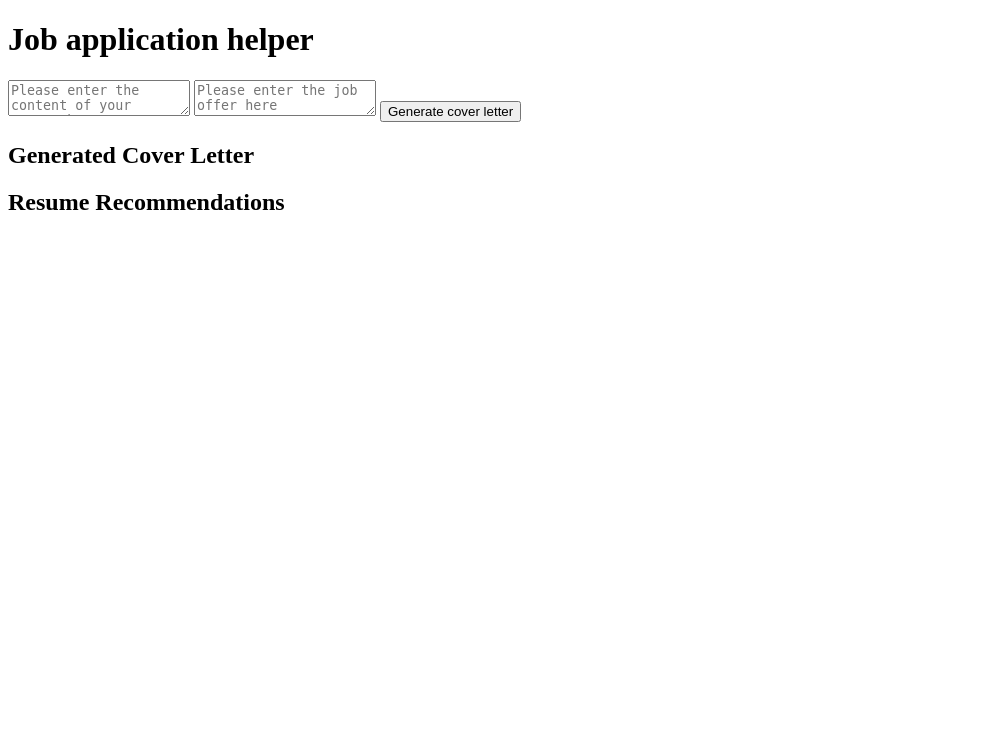
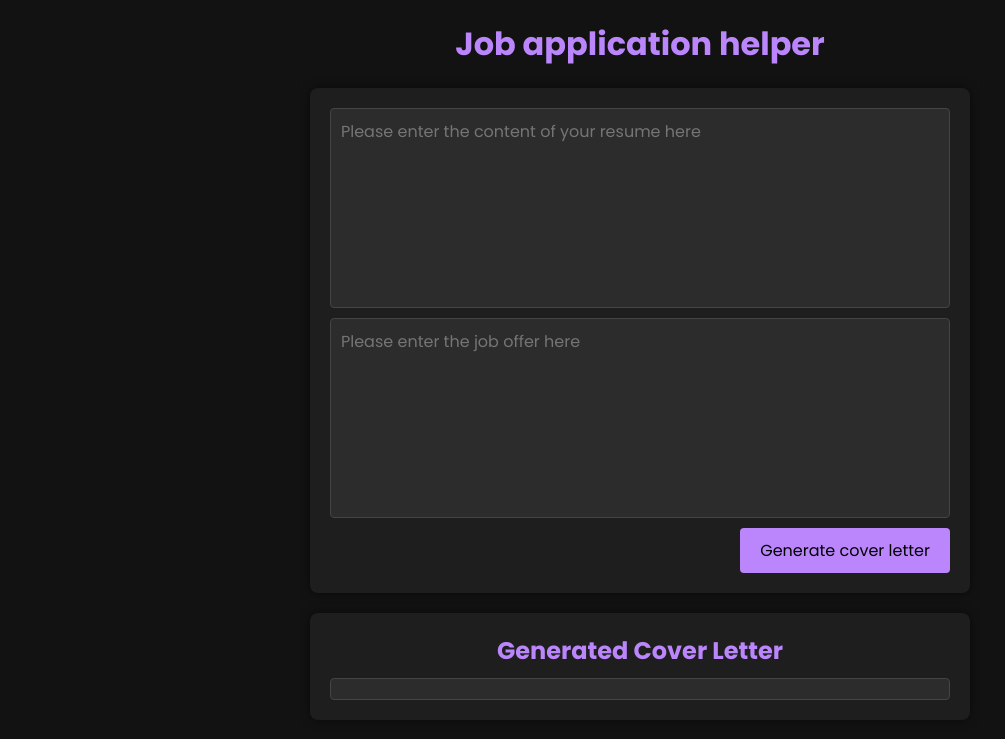
Before and after one commit to Alfred0404/job_helper, a Flask app: page / in a window 1280 px wide. Shown: the top 739 px of the page, without its empty margins (0-1005 px from the left). Run offline with Flask 3, Linux system fonts and the light colour scheme; some web fonts are replaced.

Commit message:
feat: ui changes, better colors and layout

```diff
--- a/src/handle_cover_letter.py
+++ b/src/handle_cover_letter.py
@@ -12,7 +12,7 @@ def generate_cover_letter(job_offer="", resume="", prompt=""):
 
     try:
 
-        prompt = f"""
+        prompt = prompt if prompt != "" else f"""
         Tu es un expert en rédaction de lettre de motivation.
         Je te fournis un offre d'emploi et des informations personnelles.
         Tu dois utiliser ces informations pour composer une lettre de motivation en francais.
--- /dev/null
+++ b/src/static/style.css
@@ -0,0 +1,109 @@
+@import url("https://fonts.googleapis.com/css2?family=Oi&family=Poppins:ital,wght@0,100;0,200;0,300;0,400;0,500;0,600;0,700;0,800;0,900;1,100;1,200;1,300;1,400;1,500;1,600;1,700;1,800;1,900&display=swap");
+:root {
+  --primary-color: #bb86fc;
+  --secondary-color: #3700b3;
+  --bg-color: #121212;
+  --form-bg-color: #1e1e1e;
+}
+
+body,
+h1,
+h2,
+p,
+textarea,
+button {
+  margin: 0;
+  padding: 0;
+  box-sizing: border-box;
+}
+
+body {
+  font-family: "Poppins", Arial, sans-serif;
+  background-color: var(--bg-color);
+  color: #fff;
+  padding: 20px;
+  display: flex;
+  flex-direction: column;
+  align-items: center;
+  justify-content: center;
+}
+
+h1 {
+  text-align: center;
+  margin-bottom: 20px;
+  color: var(--primary-color);
+}
+
+form {
+  display: flex;
+  flex-direction: column;
+  justify-content: end;
+  align-items: end;
+  width: 50%;
+  background-color: var(--form-bg-color);
+  padding: 20px;
+  border-radius: 8px;
+  box-shadow: 0 0 10px rgba(0, 0, 0, 0.5);
+  margin-bottom: 20px;
+}
+
+textarea {
+  font-family: "Poppins", Arial, sans-serif;
+  color: #fff;
+  resize: none;
+  width: 100%;
+  height: 200px;
+  padding: 10px;
+  margin-bottom: 10px;
+  border: 1px solid #444;
+  border-radius: 4px;
+  font-size: 16px;
+  background-color: #2c2c2c;
+  overflow: auto;
+}
+
+button {
+  font-family: "Poppins", Arial, sans-serif;
+  background-color: var(--primary-color);
+  color: #000;
+  padding: 10px 20px;
+  border: none;
+  border-radius: 4px;
+  cursor: pointer;
+  font-size: 16px;
+  transition: all 0.3s;
+}
+
+button:hover {
+  background-color: var(--secondary-color);
+  color: #fff;
+}
+
+.result {
+  display: flex;
+  flex-direction: column;
+  justify-content: center;
+  align-items: center;
+  width: 50%;
+  background-color: var(--form-bg-color);
+  padding: 20px;
+  border-radius: 8px;
+  box-shadow: 0 0 10px rgba(0, 0, 0, 0.5);
+}
+
+.result h2 {
+  margin-bottom: 10px;
+  color: var(--primary-color);
+}
+
+#coverLetter {
+  width: 100%;
+  white-space: pre-wrap;
+  background-color: #2c2c2c;
+  padding: 10px;
+  border: 1px solid #444;
+  border-radius: 4px;
+  font-size: 16px;
+  color: #ffffff;
+  overflow: auto;
+}
--- a/src/templates/index.html
+++ b/src/templates/index.html
@@ -3,6 +3,7 @@
   <head>
     <meta charset="UTF-8" />
     <meta name="viewport" content="width=device-width, initial-scale=1.0" />
+    <link rel="stylesheet" href="../static/style.css" />
     <title>Job helper</title>
   </head>
   <body>
@@ -21,8 +22,6 @@
     <div class="result">
       <h2>Generated Cover Letter</h2>
       <p id="coverLetter">{{ cover_letter | safe }}</p>
-      <h2>Resume Recommendations</h2>
-      <p id="resume-recommendations"></p>
     </div>
     <script></script>
   </body>
```
